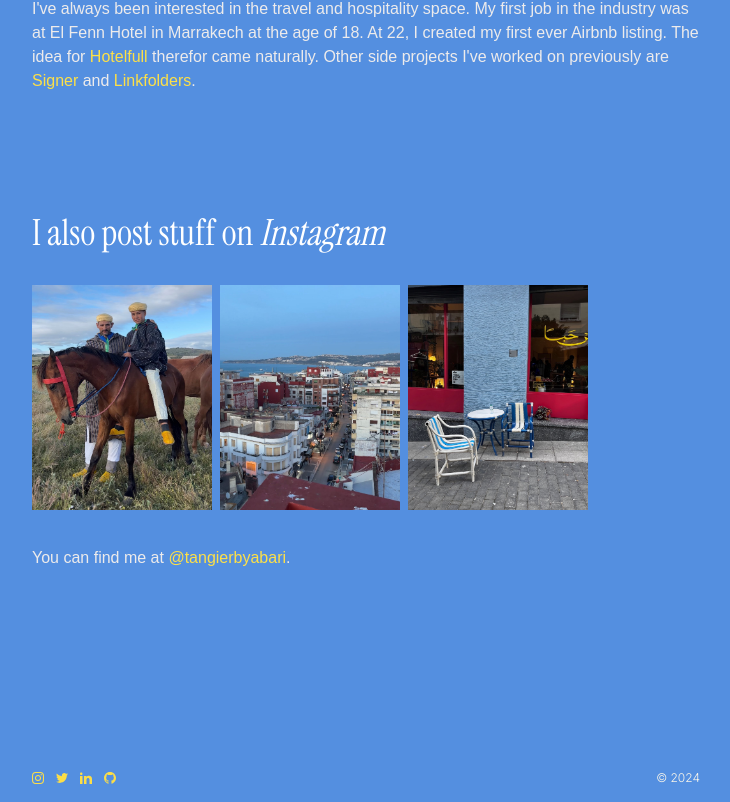
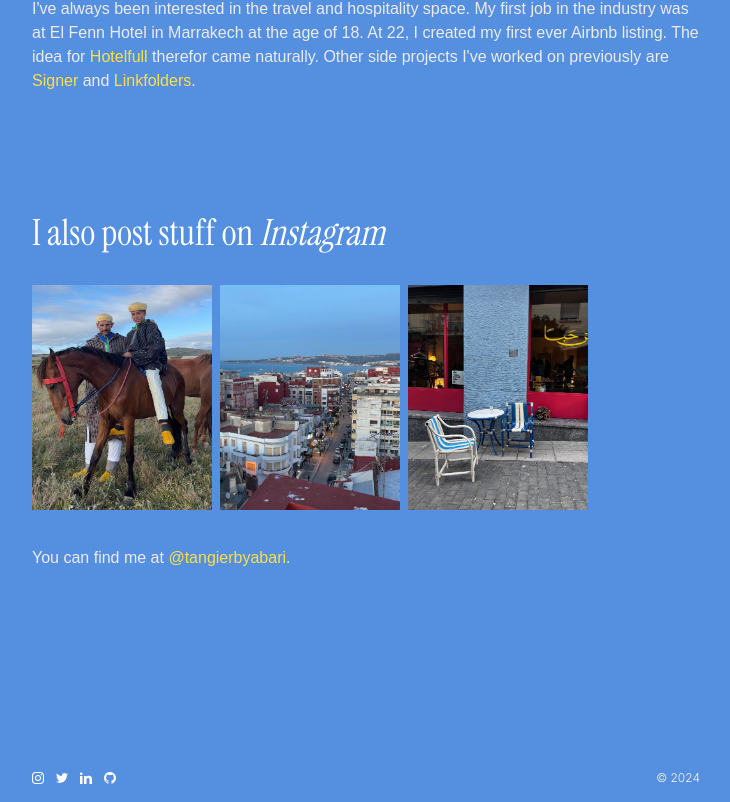
Before and after one commit to byabari/byabari, a Next.js app: page / in a window 1280 px wide. Shown: the part 2187-2989 px from the top of the page, without its empty margins (274-1004 px from the left). Built offline with nearby package versions, Linux system fonts and the light colour scheme; a web font is replaced by a local one.

Commit message:
update layout.js

```diff
--- a/app/layout.js
+++ b/app/layout.js
@@ -67,11 +67,7 @@ export default function RootLayout({ children }) {
                   <Image
                     src={link.src}
                     alt={`${link.text} logo`}
-                    style={{
-                      filter:
-                        "invert(98%) sepia(85%) saturate(7192%) hue-rotate(321deg) brightness(109%) contrast(98%)",
-                    }}
-                    // className="invert"
+                    className="invert"
                     width={12}
                     height={12}
                     priority
```
